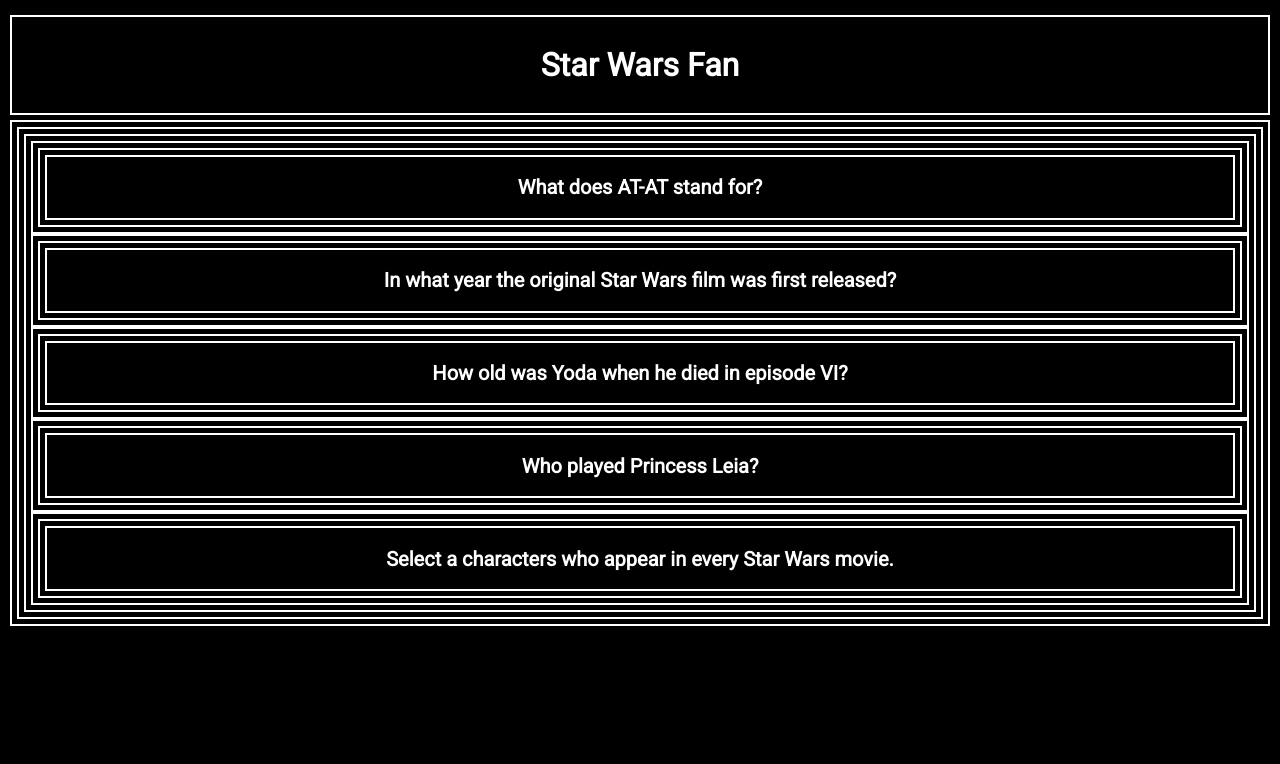
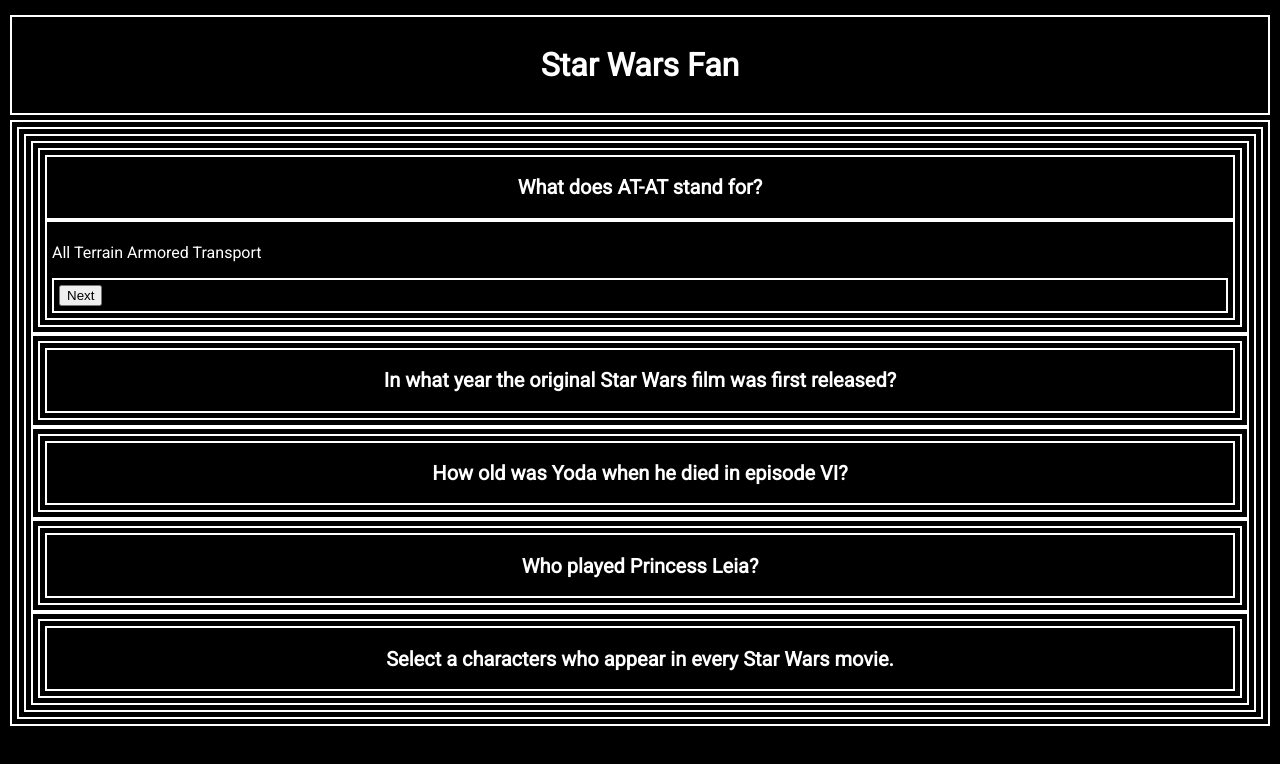
Before and after one commit to ricardoguerrasantana/star-wars-fan, a React (Create React App) app: page / in a window 1280 px wide. Shown: the top 764 px of the page. Built offline with nearby package versions, Linux system fonts and the light colour scheme.

Commit message:
Added stepping functionality to Vertical Stepper

```diff
--- a/src/components/customized/Questionnarie/QuestionnarieContainer.tsx
+++ b/src/components/customized/Questionnarie/QuestionnarieContainer.tsx
@@ -71,7 +71,7 @@
           header: styles.dropdownHeader
         },
         headerComponent,
-        id: "dropdown" + D.id,
+        id: D.id,
       },
       menuItem: {
         class: styles.menuItem,
--- a/src/components/generic/Dropdown.tsx
+++ b/src/components/generic/Dropdown.tsx
@@ -34,11 +34,11 @@
   /** Controls whether the body is displayed or not. */
   const [displayBody , setDisplayBody] = useState<boolean>(false);
 
-  /** Controls whether body should be closed when external control
-   * has been set up. */
+  /** Controls whether body should be open or closed when
+   * external control has been set up. */
   useEffect(() => {
-    if (selectedDropdownId && selectedDropdownId !== id) {
-      setDisplayBody(false);
+    if (selectedDropdownId) {
+      setDisplayBody(selectedDropdownId === id ? true : false);
     }
   }, [selectedDropdownId, id]);
 
--- a/src/components/generic/VerticalStepper.tsx
+++ b/src/components/generic/VerticalStepper.tsx
@@ -31,9 +31,19 @@
   /** This state set up control to keep open just one of
    * the Dropdowns at a time. */
   const [selectedDropdownId , setSelectedDropdownId] = useState<string>("");
+  log("selectedDropdownId", selectedDropdownId);
 
-  const accordionItems: AccordionItem[] = stepperItems.map((item, step) => {
-    // Adds state control to identify which Dropdown is selected.
+  /** Keeps track of active step */
+  const [step , setStep] = useState<number>(0);
+  log("step", step);
+
+  /** Assigns the respective Dropdown id when step is changed. */
+  useEffect(() => {
+    setSelectedDropdownId(dropdownIds[step]);
+  }, [step, dropdownIds]);
+
+  /** Adds state control to identify which Dropdown is selected. */
+  const accordionItems = stepperItems.map((item) => {
     item.dropdown.selectedDropdownId = selectedDropdownId;
     item.dropdown.setSelectedDropdownId = setSelectedDropdownId;
     return item;
@@ -48,6 +58,7 @@
           buttonStyles={stepperStyles.buttons}
           buttonText={stepperButtonText}
           lastStep={accordionItems.length - 1}
+          setStep={setStep}
           step={step}
         >
           {item.dropdown.bodyComponent}
@@ -67,10 +78,9 @@
   );
 }
 
-
 /** StepBody component to be used by previously defined
- * VerticalStepper component takes Dropdown Body and adds
- * buttons for stepping control */
+ * VerticalStepper component. It takes Dropdown Body and
+ * adds buttons for stepping control */
 
 type StepBodyProps = {
   children: ReactNode;
@@ -84,21 +94,39 @@
     container: string;
     next: string;
   };
-  lastStep: number
-  step: number
+  lastStep: number;
+  setStep: (step: number) => void;
+  step: number;
 }
 
 // eslint-disable-next-line react/no-multi-comp
-function StepBody ({ children, buttonText , buttonStyles , lastStep, step }: StepBodyProps) {
+function StepBody ({ children, buttonText , buttonStyles , lastStep, step, setStep }: StepBodyProps) {
+
+  function handleBackClick() {
+    setStep(step - 1);
+  }
+
+  function handleNextClick() {
+    setStep(step + 1);
+  }
+
   return (
     <>
       {children}
       <div className={buttonStyles.container}>
         {step !== 0 &&
-          <button className={buttonStyles.back} type="button">
+          <button
+            className={buttonStyles.back}
+            onClick={handleBackClick}
+            type="button"
+          >
             {buttonText.back}
           </button>}
-        <button className={buttonStyles.next} type="button">
+        <button
+          className={buttonStyles.next}
+          onClick={handleNextClick}
+          type="button"
+        >
           {step === lastStep ? buttonText.end : buttonText.next}
         </button>
       </div>
```
